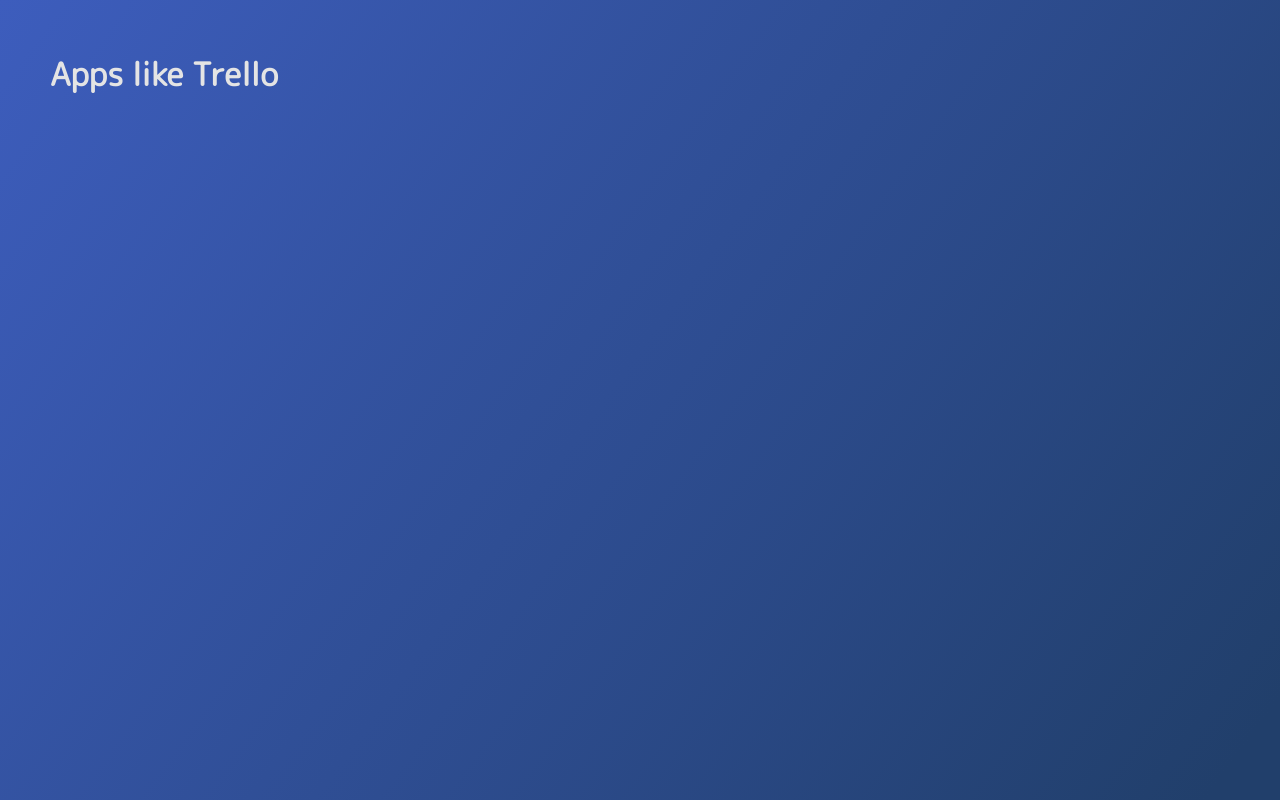
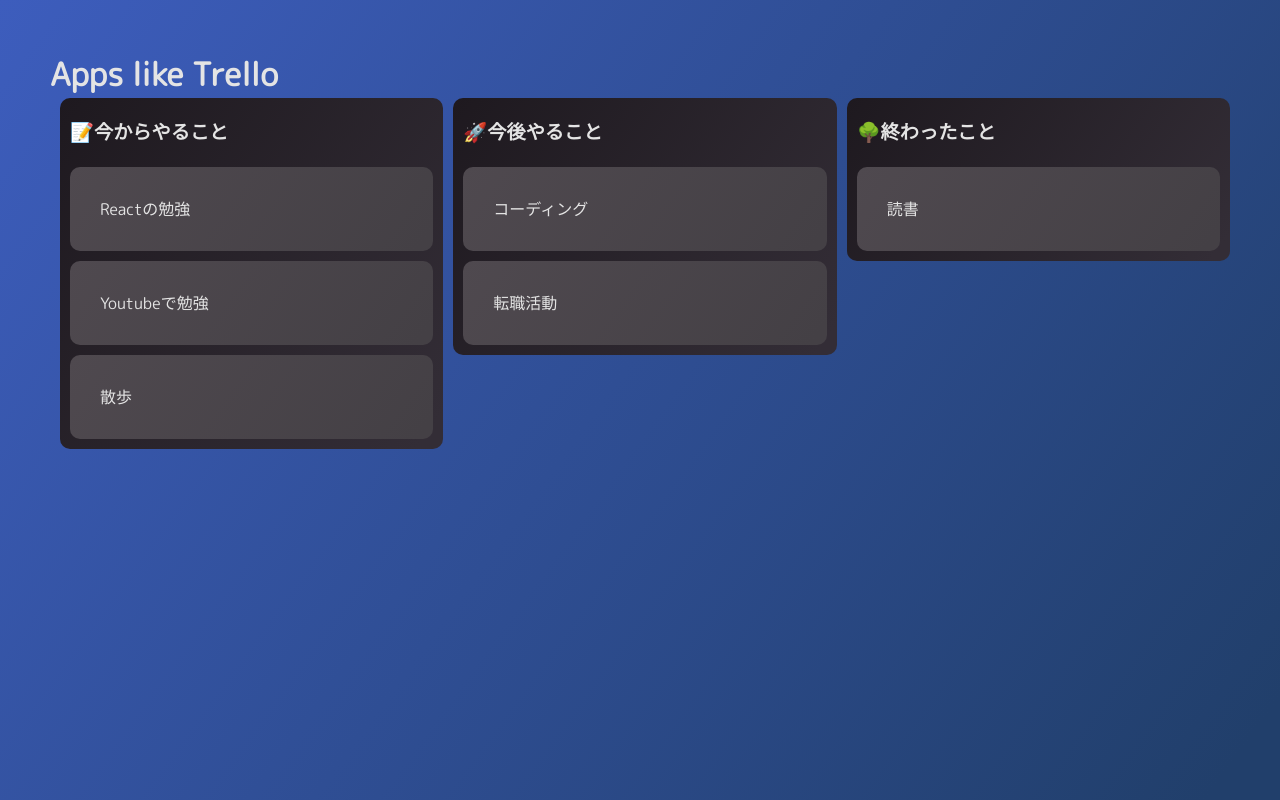
Before and after one commit to kohki-nakamura/trello-tutorial-youtube, a React (Create React App) app: page / in a window 1280 px wide. Built offline with nearby package versions, Linux system fonts and the light colour scheme.

Commit message:
introduce react-beautiful-dnd

```diff
--- a/src/App.js
+++ b/src/App.js
@@ -1,9 +1,11 @@
 import './App.css';
+import Main from './components/Main';
 
 function App() {
   return (
     <div style={{padding: "50px"}}>
       <h1>Apps like Trello</h1>
+      <Main />
     </div>
   );
 }
--- /dev/null
+++ b/src/components/Card.js
@@ -0,0 +1,9 @@
+import React from 'react'
+
+const Card = ({ children }) => {
+  return (
+    <div className="card">{children}</div>
+  )
+}
+
+export default Card
--- /dev/null
+++ b/src/components/Main.js
@@ -0,0 +1,54 @@
+import React, { useState } from 'react'
+import { DragDropContext, Draggable, Droppable } from 'react-beautiful-dnd'
+import dummyData from '../dummyData';
+import Card from './Card';
+
+const Main = () => {
+  const [data, setData] = useState(dummyData);
+
+  return (
+    <DragDropContext>
+      <div className="trello">
+        {data.map((section) => (
+          <Droppable key={section.id} droppableId={section.id}>
+            {(provided) => (
+              <div
+                className="trello-section"
+                ref={provided.innerRef}
+                {...provided.droppableProps}
+              >
+                <div className="trello-section-title">{section.title}</div>
+                <div className="trello-section-content">
+                  {section.tasks.map((task, index) => (
+                    <Draggable
+                      draggableId={task.id}
+                      index={index}
+                      key={task.id}
+                    >
+                      {(provided, snapshot) => (
+                        <div
+                          ref={provided.innerRef}
+                          {...provided.draggableProps}
+                          {...provided.dragHandleProps}
+                          style={{
+                            ...provided.draggableProps.style,
+                            opacity: snapshot.isDragging ? "0.3" : "1",
+                          }}
+                        >
+                          <Card>{task.title}</Card>
+                        </div>
+                      )}
+                    </Draggable>
+                  ))}
+                  {provided.placeholder}
+                </div>
+              </div>
+            )}
+          </Droppable>
+        ))}
+      </div>
+    </DragDropContext>
+  )
+}
+
+export default Main
```
